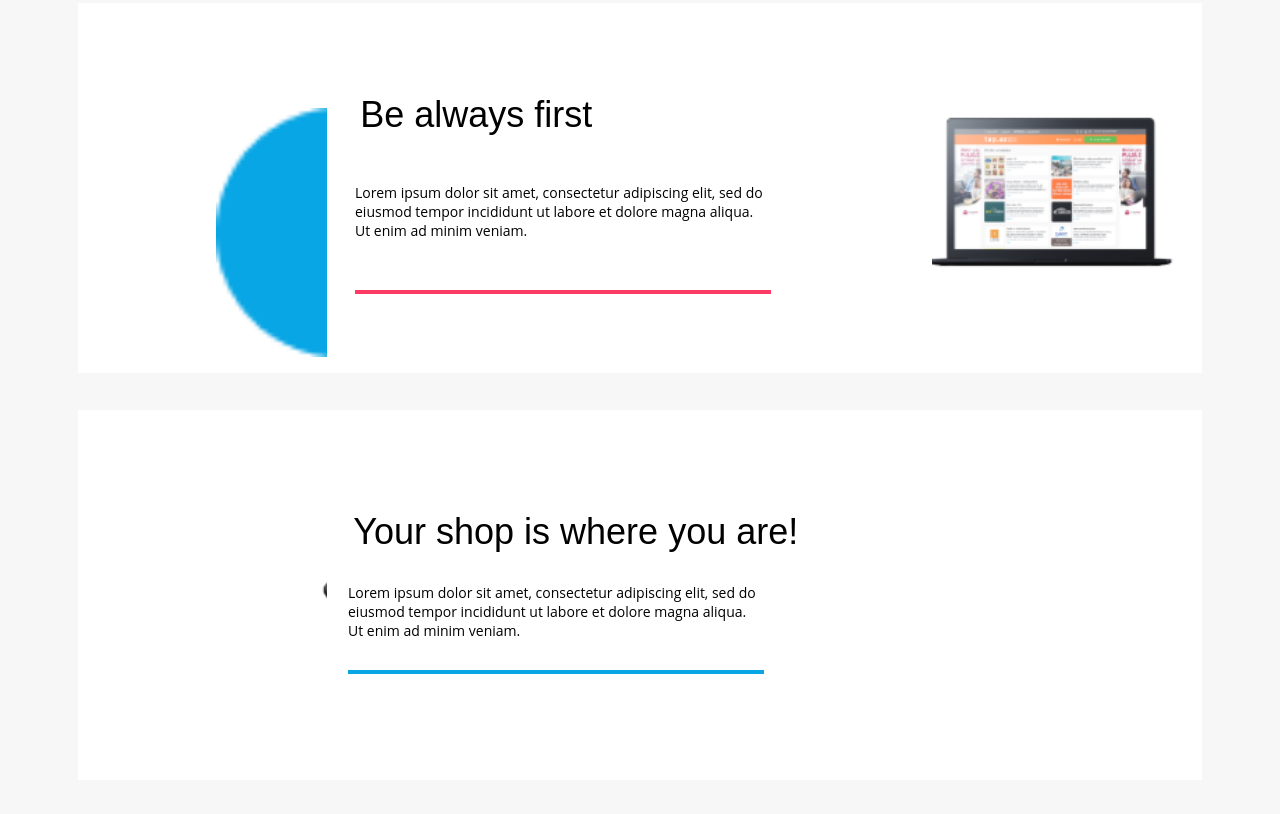
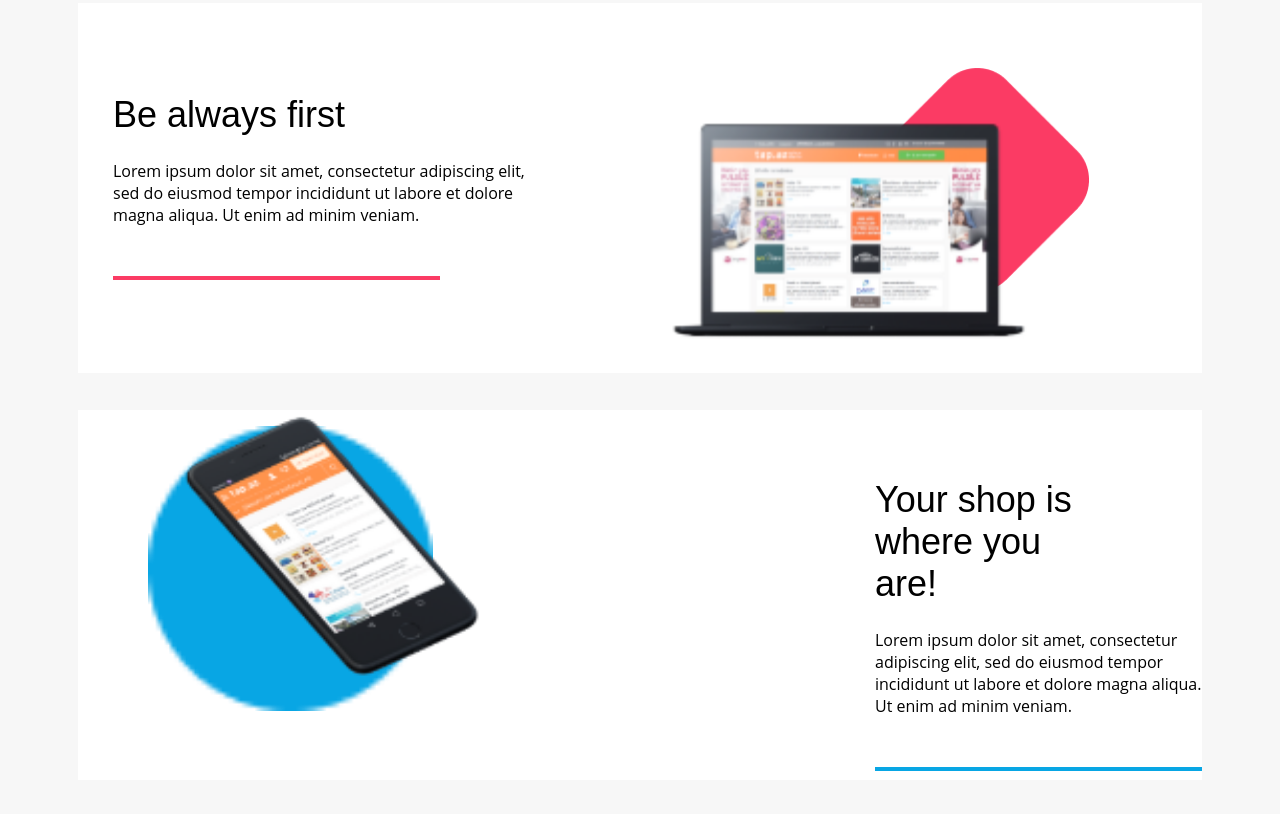
Before and after one commit to diegomompo7/Proyecto1_OxygenShop, a website: page index.html in a window 1280 px wide. Shown: the part 1530-2344 px from the top of the page. Drawn offline with Linux system fonts and the light colour scheme; a web font is replaced by a local one.

Commit message:
Fix benefits

```diff
--- a/index.html
+++ b/index.html
@@ -134,6 +134,7 @@
             eiusmod tempor incididunt ut labore et dolore magna aliqua. Ut enim
             ad minim veniam.
           </p>
+          <hr>
         </div>
       </div>
       <div class="benefits__container phone">
@@ -156,6 +157,7 @@
             eiusmod tempor incididunt ut labore et dolore magna aliqua. Ut enim
             ad minim veniam.
           </p>
+          <hr>
         </div>
       </div>
       <div class="benefits__container trumpet--desktop">
@@ -174,6 +176,7 @@
             alt="trumpet"
           />
         </div>
+
       </div>
     </section>
     <section class="prices">
--- a/styles/components/_benefits.scss
+++ b/styles/components/_benefits.scss
@@ -7,7 +7,7 @@
   @include paddingExact(3.5em, 0, 6.25em, 0);
 
   @include desktop{
-    padding-top: 6.6875rem
+    padding-top: 6.6875em
   }
 
 
@@ -16,18 +16,22 @@
     @include size(83.4%, null);
     background-color: $seventh-color;
     @include min440() {
-      max-width: 23.4375rem;
+      max-width: 23.4375em;
       @include size(100%, null);
     }
 
     @include desktop() {
-      @include size(100%, 23.125rem);
-      max-width: 70.25rem;
+      @include size(100%, 23.125em);
+      max-width: 70.25em;
       display: flex;
-      margin-bottom: 2.3125rem;
+      justify-content: start;
+      margin-bottom: 2.3125em;
     }
 
     &--text {
+      @include desktop(){
+        width: 416px;
+      }
 
       & h1 {
         @include size(87.2%, null);
@@ -36,7 +40,8 @@
         margin-left: 0.73em;
         @include desktop() {
           @include fontSize(2.25rem, 400);
-          margin-bottom: 1.875rem;
+          width: auto;
+          margin-left: 0;
         }
       }
 
@@ -45,10 +50,17 @@
         @include fontFamily($second-font, "Arial", sans-serif);
         margin-left: 1.5em;
         @include desktop() {
-          @include fontSize(1rem, 400);
-          @include size(26rem, null);
-          padding-bottom: 2.5rem;
-          border-bottom: 4px solid;
+          width: 100%;
+          margin-left: 0;
+        }
+      }
+      & hr{
+        visibility: hidden;
+
+        @include desktop(){
+          width: 327px;
+          visibility: visible;
+          border: 2px solid;
         }
       }
     }
@@ -57,15 +69,23 @@
       height: 9.18em;
       width: 16.875em;
 
+      @include desktop(){
+        @include fontSize(1rem, 400);
+        width: 57%;
+        padding-left: 9em;
+
+      }
+
 
       &--img {
         @include size(12em, null);
         @include position(relative, null, 1em, 4.5em, null);
 
         @include desktop() {
-          @include size(24.1875rem, null);
-          @include position(relative, null, null, null, null);
-          margin-right: 3.125rem;
+          @include size(387px, null);
+          position: block;
+          bottom: 7em;
+
         }
       }
       &--rectanguleRed {
@@ -81,18 +101,23 @@
       &--rectanguleRed2 {
         visibility: hidden;
         @include size(4.375rem, null);
-        @include position(relative, null, null, 11.4375rem, 17.5rem);
         z-index: 0;
 
         @include desktop() {
           visibility: visible;
-          @include size(11.25rem, null);
+          @include position(relative, 4em, null, null, 10em);
+          margin-left: 2em;
+          @include size(225px, null);
         }
       }
     }
     &--phone {
-      @include size(100%, null);
       @include size(15.5625em, 8.125em);
+
+      @include desktop(){
+        @include size(100%, 8.125em);
+        padding-right: 390px
+      }
 
       &--img {
         @include size(10.9375em, null);
@@ -100,8 +125,9 @@
         z-index: 1;
 
         @include desktop() {
-          width: 26.625rem;
-          margin-left: 8.5rem;
+          width: 90%;
+          @include position(relative, null, null, 19rem, 5em);
+
         }
       }
       &--circleBlue {
@@ -112,8 +138,9 @@
         z-index: 0;
 
         @include desktop() {
-          @include size(20rem, null);
-          @include position(relative, null, null, 19.5rem, 3rem);
+          @include size(70%, null);
+          margin-left: 70px;
+
         }
       }
     }
@@ -160,11 +187,17 @@
     margin-top: 3.35em;
     margin-bottom: 2.14em;
     padding-bottom: 2.14em;
-    @include fontSize(0.875rem, 400);
     @include desktop() {
+      @include fontSize(1rem, 400);
+      margin-top: 1.5em;
+      margin-bottom: 0;
+      padding-bottom: 3.125em;
+
+    }
+  }
+  & hr {
+    @include desktop(){
       border-color: $third-color;
-      margin-right: 10.0625rem;
-      padding-bottom: 3.125rem;
     }
   }
 }
@@ -173,7 +206,8 @@
   & h1 {
     padding-top: 0.9em;
     @include desktop() {
-    margin-top: 4.3125rem;
+    padding-top: 1.917em;
+    width: 61.5%
     }
   }
   & p {
@@ -181,10 +215,17 @@
     margin-top: 1.28em;
     margin-bottom: 2.14em;
     padding-bottom: 2.14em;
-    @include fontSize(0.875rem, 400);
     @include desktop() {
-    margin-right: 20.25rem;
-    border-color: $first-color;
+      @include fontSize(1rem, 400);
+      margin-top: 1.5em;
+      margin-bottom: 0;
+      padding-bottom: 3.125em;
+
+    }
+  }
+  & hr {
+    @include desktop(){
+      border-color: $first-color;
     }
   }
 }
```
Also changed, not shown: styles/style.css, 1 other file.
